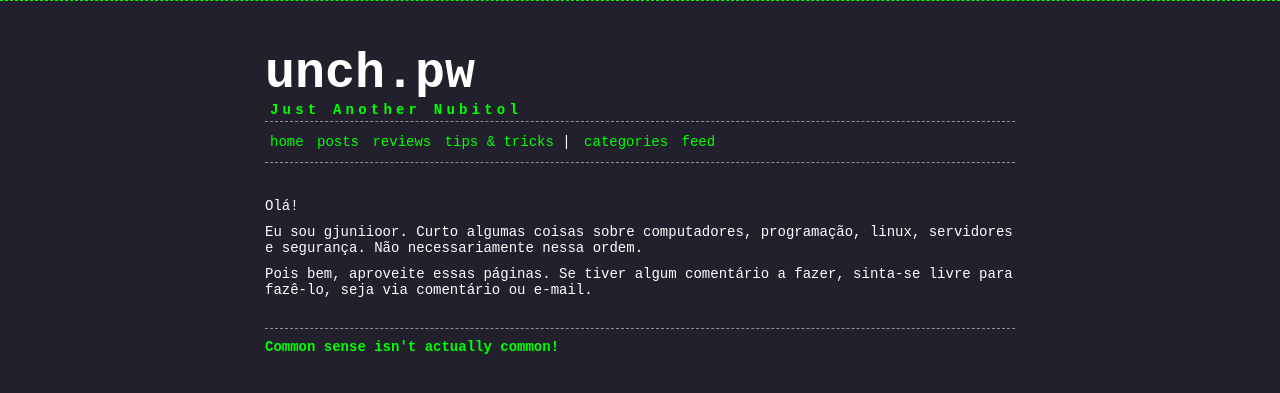
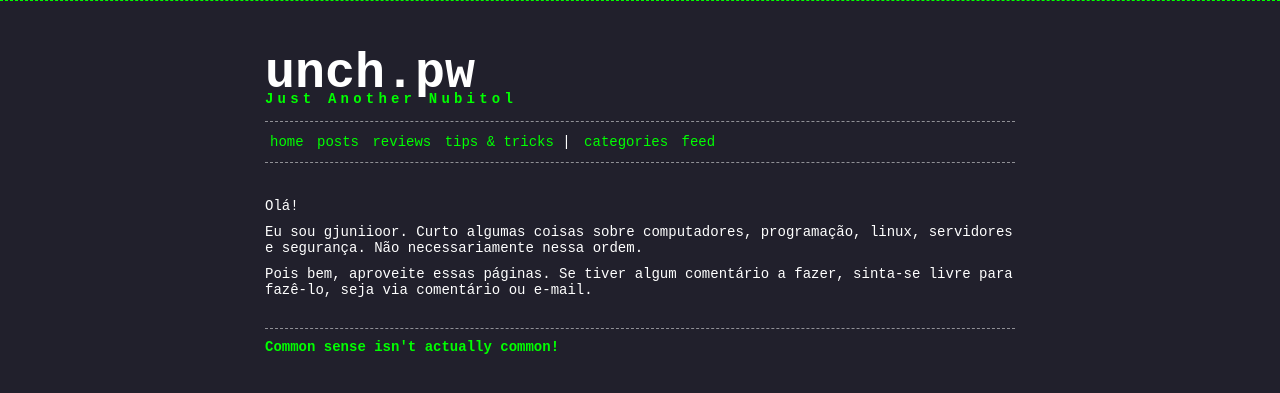
Before and after one commit to sahabatpakpos/page, a Jekyll site: the page built from index.md, in a window 1280 px wide. Shown: the top 393 px of the page. Built offline with Jekyll 4.4.1, drawn with Linux system fonts in a browser that asks for light colours.

Commit message:
fix padding

```diff
--- a/_includes/header.html
+++ b/_includes/header.html
@@ -1,7 +1,6 @@
 <header class="row">
   <div class="col-lg-8 col-lg-offset-2">
-    <h1 class="glitch" data-text=" {{ site.nick }}">{{ site.nick }}</h1> <span class="sub">Just Another Nubitol
-    </span>
+    <h1 class="glitch" data-text=" {{ site.nick }}">{{ site.nick }}</h1> <span class="sub">Just Another Nubitol</span>
   </div>
 </header>
 {% include menu.html %}
--- a/css/main.css
+++ b/css/main.css
@@ -50,8 +50,7 @@ a:hover {
 .sub {
     color: #0f0;
     letter-spacing: 0.3em;
-    margin-top: -9px;
-    margin-left: 5px;
+    margin-top: -20px;
     position: absolute;
     font-weight: bold;
   }
```
